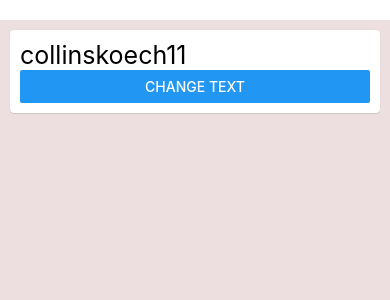
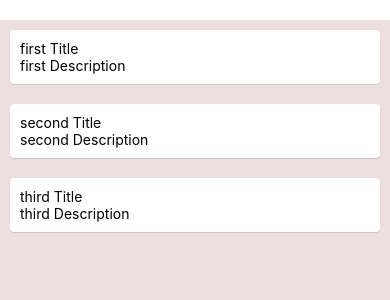
Before and after one commit to collinskoech11/ReactNativeBlogApp, a React Native app in the folder ReactNativeApp/: screen / in a window 390 px wide. Shown: the top 300 px of the page. Built offline with nearby package versions, Linux system fonts and the light colour scheme.

Commit message:
return data

```diff
--- a/ReactNativeApp/screens/Home.js
+++ b/ReactNativeApp/screens/Home.js
@@ -1,5 +1,5 @@
 import React, {useState} from 'react'
-import { StyleSheet, Text, View, Button } from 'react-native';
+import { StyleSheet, Text, View, FlatList} from 'react-native';
 import {Card} from 'react-native-paper'
 //props is used to send data from one component to another
 
@@ -8,18 +8,25 @@ const mydata = [
     {id:2, title:"second Title", description:"second Description"},
     {id:3, title:"third Title", description:"third Description"},
 ]
+const renderData = (item) => {
+    return(
+        <Card style={styles.cardStyle}>
+        <Text>{item.title}</Text>
+        <Text>{item.description}</Text>
+        </Card>
+    )
+}
+function Home() {
+    return (
 
-function Home() {
-    const [name, setName] = useState("collinskoech11")
-    return (
-        <Card style={styles.cardStyle}>
-            <View>
-                <Text style = {{fontSize:25}}>
-                    {name}
-                </Text>
-                <Button title="Change Text" onPress = {() => setName("This is Changed")}/>
-            </View>
-        </Card>
+            <FlatList
+                data = {mydata}
+                renderItem = {({item}) => {
+                    return renderData(item)
+                }}
+                keyExtractor = {item => item.id}
+            />
+
 
     )
 }
```
